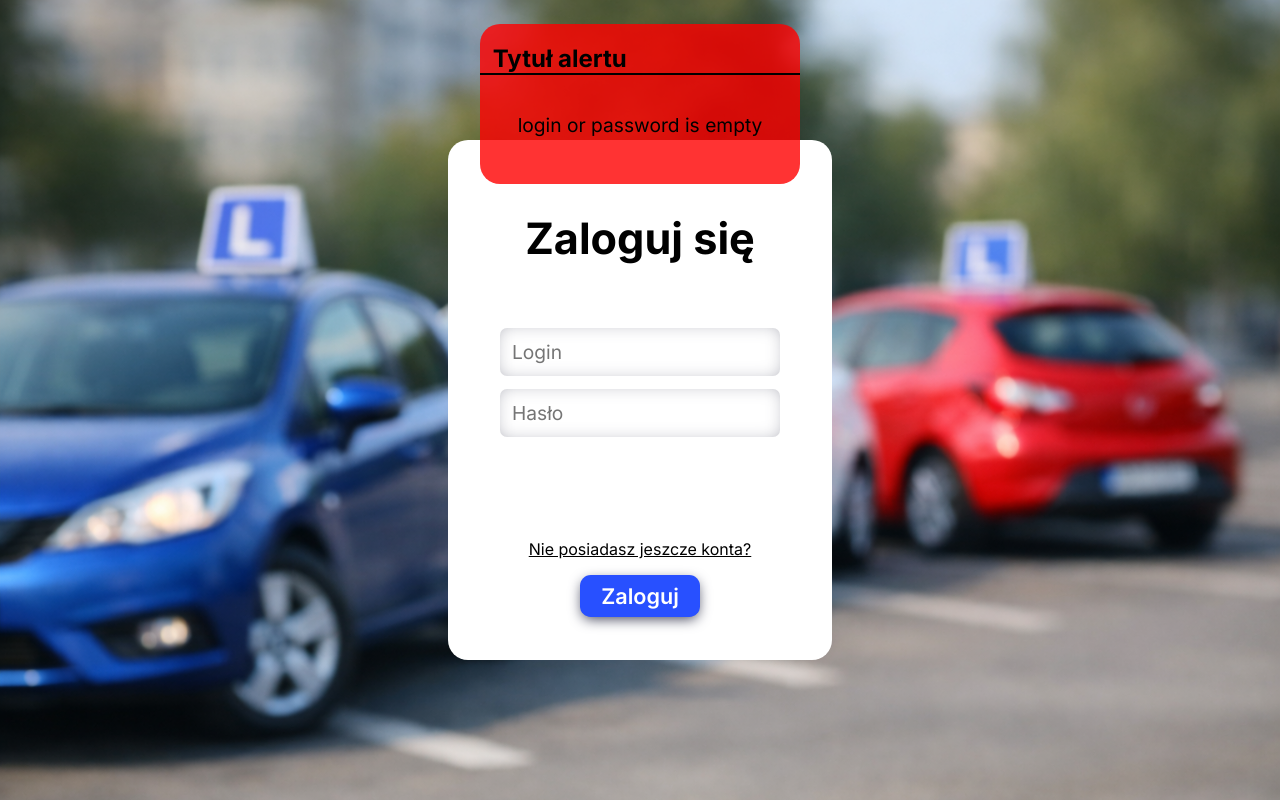
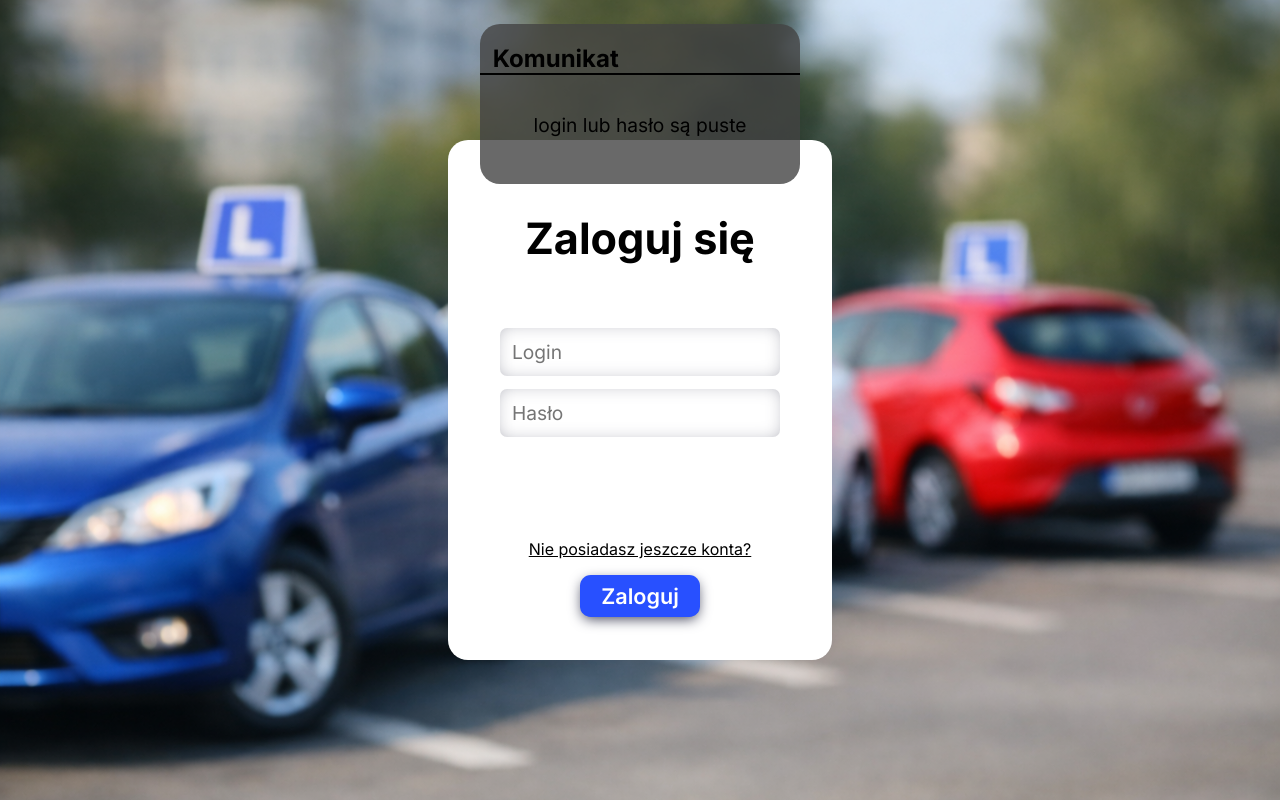
Before and after one commit to GracjanHajdasz/prawko-jazdy, a React (Vite) app in the folder frontend/: page / in a window 1280 px wide. Both pictures are taken after a click on the button "Zaloguj". Built offline with nearby package versions, Linux system fonts and the light colour scheme.

Commit message:
popup is functional, frontend and backend connected

```diff
--- a/frontend/src/components/login-page/Login.jsx
+++ b/frontend/src/components/login-page/Login.jsx
@@ -25,7 +25,7 @@ export default function Login({
     if (clientid === "" || password === "") {
       setIsEmpty(true);
       console.log("login or password is empty");
-      setPopUpText("login or password is empty");
+      setPopUpText("login lub hasło są puste");
       setShowPopUp(true);
       setIsEmpty(false);
     } else {
@@ -40,7 +40,10 @@ export default function Login({
         clientid: clientid,
         password: password,
       })
-      .then((response) => console.log(response.data));
+      .then((response) => {
+        setPopUpText(response.data["Msg"]);
+        setShowPopUp(true);
+      });
   }
 
   return (
--- a/frontend/src/components/pop-up/PopUp.css
+++ b/frontend/src/components/pop-up/PopUp.css
@@ -1,5 +1,5 @@
 .popup{
-    background-color: rgba(255, 0, 0, 0.8);
+    background-color: rgba(68, 68, 68, 0.8);
     position: fixed;
     z-index: 1000;
     top: 3%;
--- a/frontend/src/components/pop-up/PopUp.jsx
+++ b/frontend/src/components/pop-up/PopUp.jsx
@@ -34,7 +34,7 @@ export default function PopUp({ popUpText, show, duration, setShowPopUp }) {
     if (!isVisible) return null;
     return (
         <div className={`popup ${isClosing ? 'closing' : ''}`}>
-            <h2>Tytuł alertu</h2>
+            <h2>Komunikat</h2>
             <p>{popUpText}</p>
         </div>
     )
--- a/frontend/src/components/register-page/Register.jsx
+++ b/frontend/src/components/register-page/Register.jsx
@@ -23,11 +23,14 @@ export default function Login({
 
   function checkIfUserExists() {
     axios
-      .post("http://localhost:5000/api/auth/register", {
+      .post("http://localhost:5000/api/auth/login", {
         clientid: clientid,
         password: password,
       })
-      .then((response) => console.log(response.data));
+      .then((response) => {
+        setPopUpText(response.data["Msg"]);
+        setShowPopUp(true);
+      });
     setClientid("");
     setPassword("");
     setHasAccount(true);
@@ -37,7 +40,7 @@ export default function Login({
     if (clientid === "" || password === "") {
       setIsEmpty(true);
       console.log("login or password is empty");
-      setPopUpText("login or password is empty");
+      setPopUpText("login lub hasło są puste");
       setShowPopUp(true);
       setIsEmpty(false);
     } else {
```
